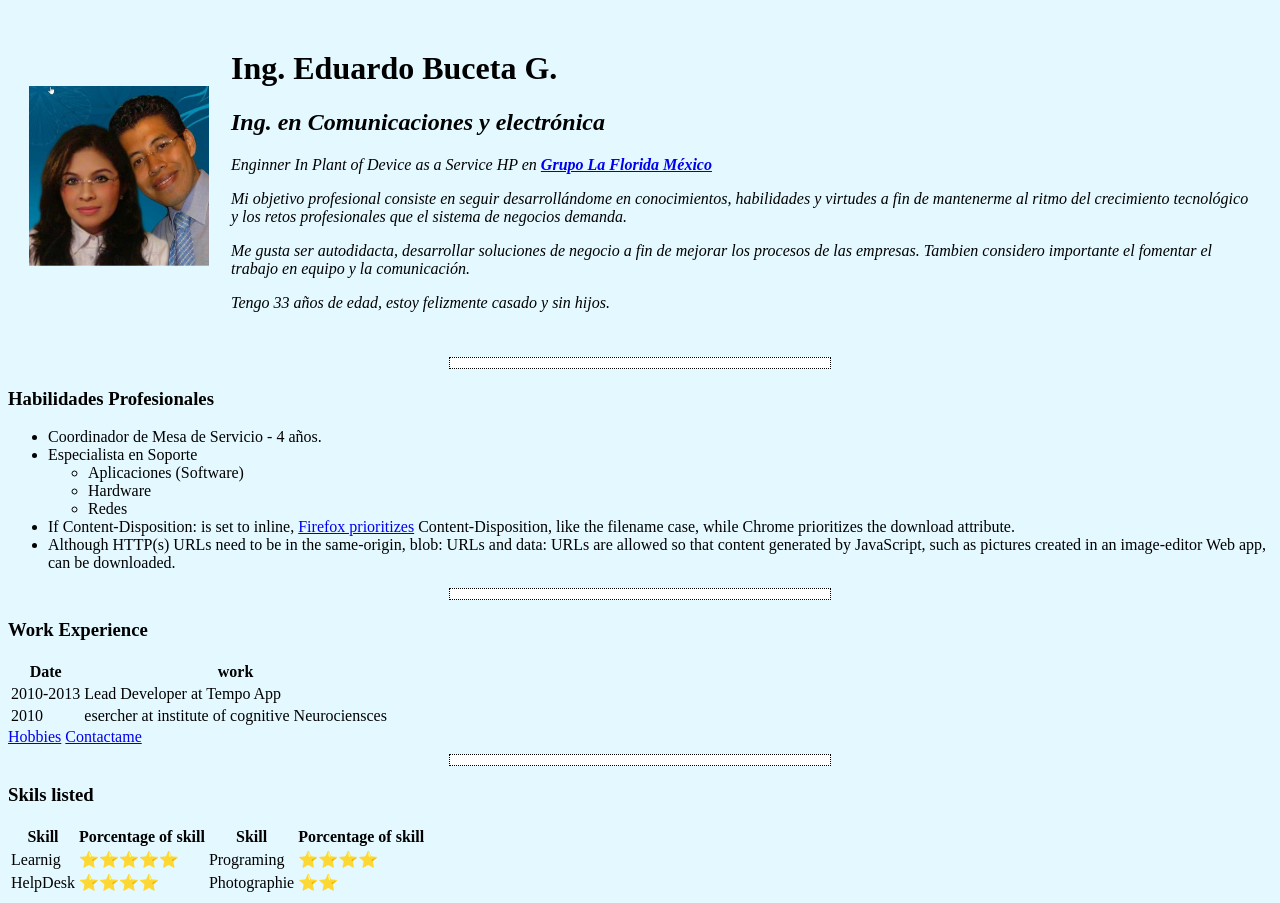
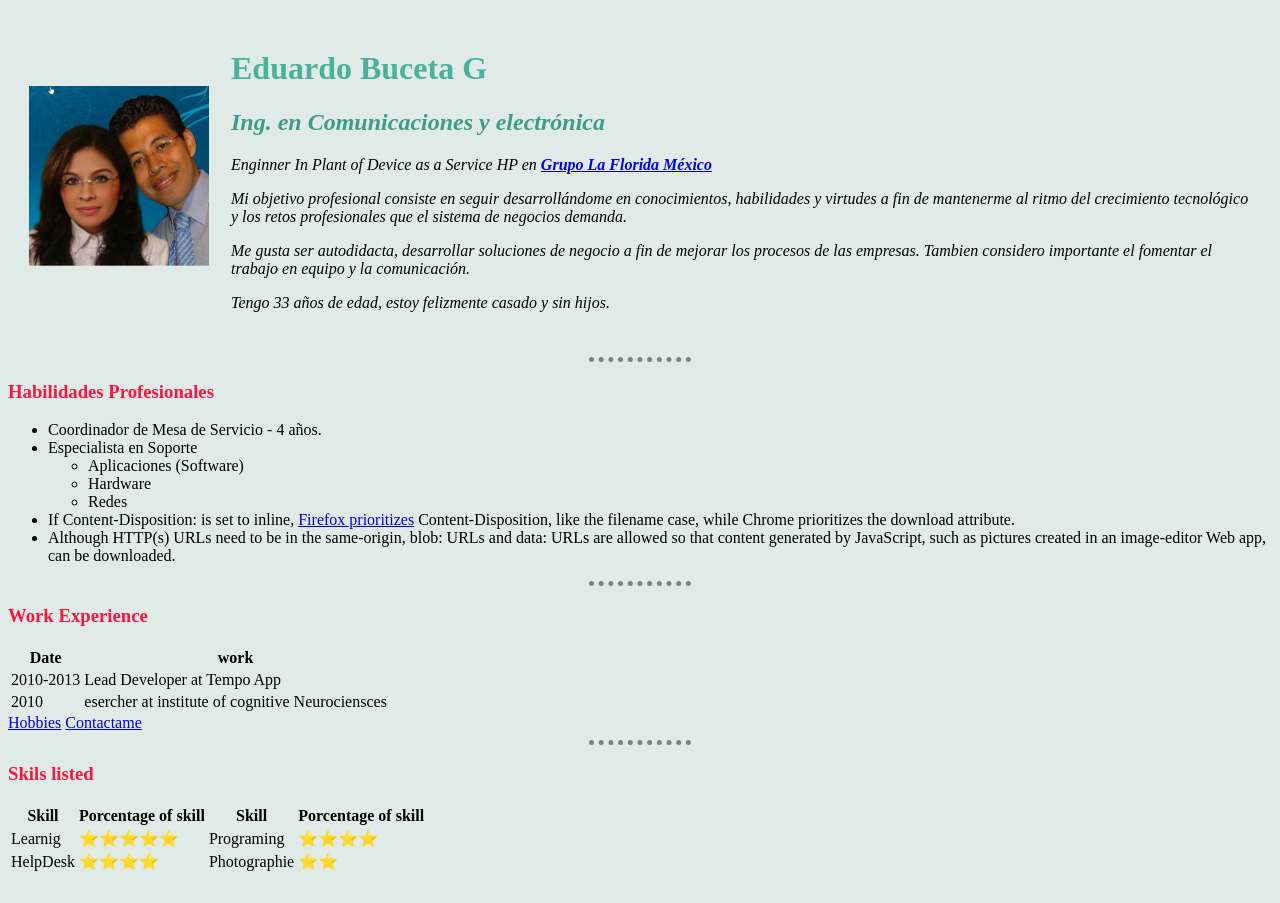
Before and after one commit to ebuceta/CV, a plain HTML site: page index.html in a window 1280 px wide. After the commit the page ends 882 px from the top, so only its background shows below. Drawn offline with Linux system fonts and the light colour scheme.

Commit message:
Proyecto 1 CSS

```diff
--- /dev/null
+++ b/css/styles.css
@@ -0,0 +1,20 @@
+body {
+  background-color: #e0ebe8;
+}
+
+hr {
+  border-style: dotted none none;
+  border-color: gray;
+  border-width: 5px;
+  width: 8%;
+}
+
+h1 {
+  color: #4ab19a;
+}
+h2 {
+  color: #3e9c87;
+}
+h3 {
+  color: #fa163f;
+}
--- a/index.html
+++ b/index.html
@@ -4,19 +4,7 @@
 <head>
   <meta charset="utf-8">
   <title>Ing. Eduardo Buceta G.☺</title>
-  <style>
-    body {
-      background-color: #e4f9ff;
-    }
-
-    hr {
-      background-color: white;
-      border-style: none;
-      height: 10px;
-      width: 30%;
-      border-style: dotted;
-    }
-  </style>
+  <link rel="stylesheet" href="css/styles.css">
 </head>
 
 <body>
@@ -24,7 +12,7 @@
     <tr>
       <td><img src="img/yo.png" alt="Imagen de Eduardo Buceta" width="180px" height="180px"></td>
       <td>
-        <h1>Ing. Eduardo Buceta G.</h1>
+        <h1>Eduardo Buceta G</h1>
         <p>
           <h2><em>Ing. en Comunicaciones y electrónica</em></h2>
         </p>
```
Also changed, not shown: contacto.html (+2 -1 lines), hobbies.html (+1 -0 lines), test.html (+1 -0 lines).
